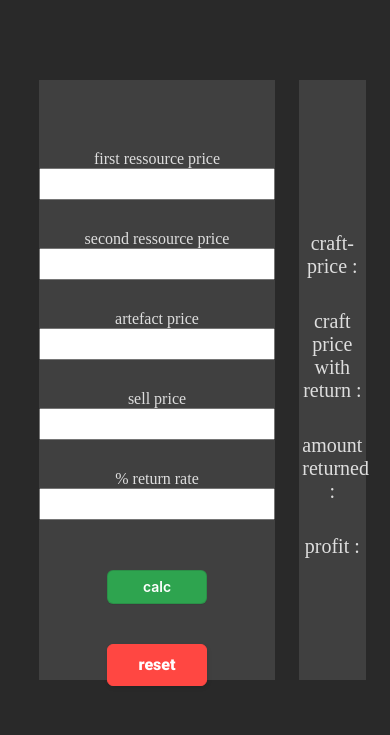
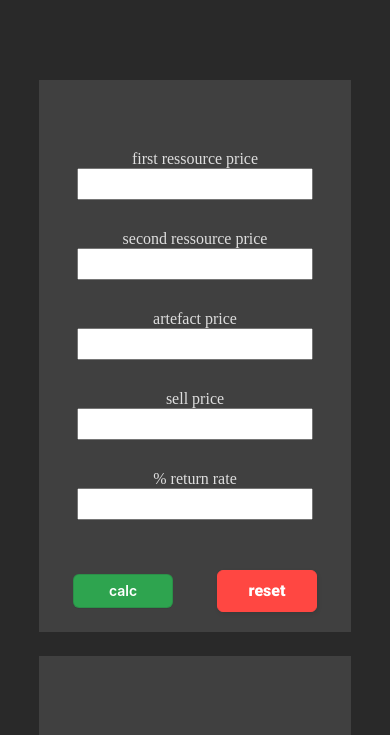
Before and after one commit to yassine-stitou/ACC, a plain HTML site: page index.html in a window 390 px wide. Shown: the part 58-793 px from the top of the page. Drawn offline with Linux system fonts and the light colour scheme.

Commit message:
add some styling

```diff
--- a/styles.css
+++ b/styles.css
@@ -18,7 +18,7 @@ label {
 #container {
   background-color: var(--background-color-container);
   color: var(--text-color);
-  height: 100vh;
+  min-height: 100vh;
   width: 100%;
 }
 
@@ -32,8 +32,8 @@ label {
 
 #body {
   width: 80%;
-  height: 600px;
-  margin: 90px auto;
+  min-height: 600px;
+  margin: 90px auto 0;
   display: flex;
   gap: 1.5rem;
 }
@@ -156,3 +156,17 @@ button {
   background-color: #298e46;
   box-shadow: rgba(20, 70, 32, .2) 0 1px 0 inset;
 }
+
+@media screen and (max-width: 992px) {
+  #body {
+    flex-direction: column;
+  }
+
+  #profit {
+    padding-top: 50px;
+  }
+
+  #sell-info {
+    margin-bottom: 80px;
+  }
+}
```
